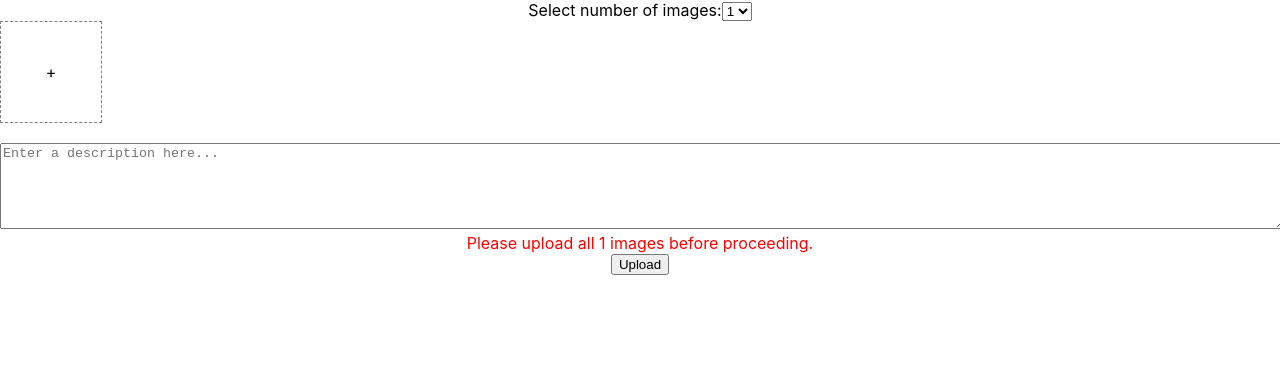
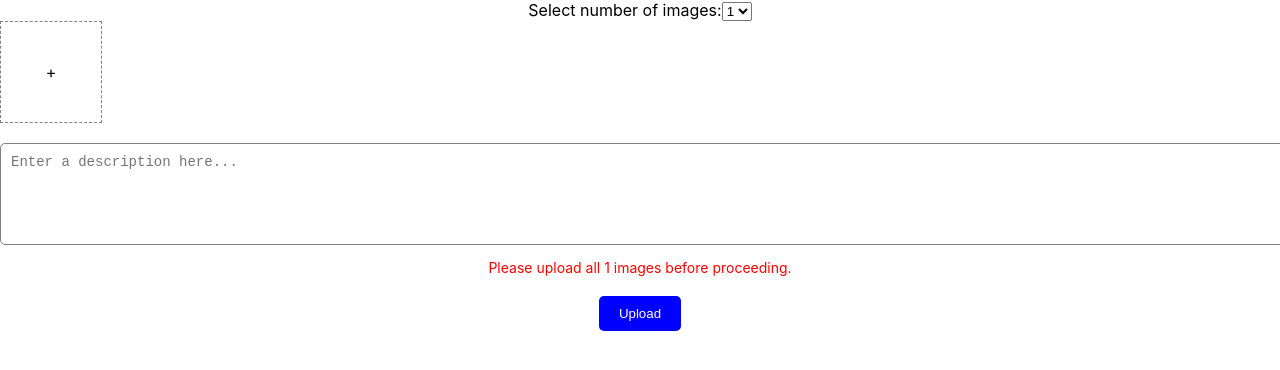
Before and after one commit to doanneda/scrap, a React (Create React App) app in the folder scrap-app/: page / in a window 1280 px wide. Both pictures are taken after a click on the button "Upload". Shown: the top 370 px of the page. Built offline with nearby package versions, Linux system fonts and the light colour scheme.

Commit message:
resizing images to make multiple images to be added to the storage

```diff
--- a/scrap-app/src/CreatePage.js
+++ b/scrap-app/src/CreatePage.js
@@ -13,10 +13,14 @@ export default function CreatePage() {
       "stickerType": "emoji",
       "position": [
         { "x": 10, "y": 20 },
-        { "x": 30, "y": 40 },
-      ],
+        { "x": 30, "y": 40 }
+      ]
     },
   ];
+
+  const MAX_FILE_SIZE = 5 * 1024 * 1024; // 5MB
+  const MAX_WIDTH = 800;
+  const MAX_HEIGHT = 800;
 
   const handleNumImagesChange = (event) => {
     const newNumImages = parseInt(event.target.value, 10);
@@ -27,7 +31,11 @@ export default function CreatePage() {
 
   const handleFileChange = (index, event) => {
     const file = event.target.files[0];
-    if (!file) return; // Prevent errors if no file is selected
+    if (file && file.size > MAX_FILE_SIZE) {
+      alert('File is too large. Please upload a file smaller than 5MB.');
+      return;
+    }
+
     const updatedImages = [...images];
     updatedImages[index] = file;
     setImages(updatedImages);
@@ -40,6 +48,46 @@ export default function CreatePage() {
     setImages(updatedImages);
   };
 
+  const resizeImage = (file) => {
+    return new Promise((resolve, reject) => {
+      const reader = new FileReader();
+      reader.onloadend = () => {
+        const img = new Image();
+        img.src = reader.result;
+
+        img.onload = () => {
+          const canvas = document.createElement('canvas');
+          const ctx = canvas.getContext('2d');
+
+          let width = img.width;
+          let height = img.height;
+
+          if (width > height) {
+            if (width > MAX_WIDTH) {
+              height *= MAX_WIDTH / width;
+              width = MAX_WIDTH;
+            }
+          } else {
+            if (height > MAX_HEIGHT) {
+              width *= MAX_HEIGHT / height;
+              height = MAX_HEIGHT;
+            }
+          }
+
+          canvas.width = width;
+          canvas.height = height;
+          ctx.drawImage(img, 0, 0, width, height);
+
+          resolve(canvas.toDataURL('image/jpeg')); // Base64 encoded image
+        };
+
+        img.onerror = reject;
+      };
+      reader.onerror = reject;
+      reader.readAsDataURL(file); // Reads the file as base64
+    });
+  };
+
   const handleUpload = async () => {
     // Check if all required images are uploaded
     if (images.filter((image) => image !== null).length !== numImages) {
@@ -47,58 +95,38 @@ export default function CreatePage() {
       return;
     }
 
-    console.log('Selected Images:', images);
-    console.log('Description:', description);
-
-    // Convert images to Base64
-    const imagePromises = images.map((file) => {
-      return new Promise((resolve, reject) => {
-        const reader = new FileReader();
-        reader.onloadend = () => {
-          const base64Image = reader.result; // Base64-encoded string
-          resolve(base64Image); // Resolve the promise with the Base64 string
-        };
-        reader.onerror = reject;
-        reader.readAsDataURL(file); // Reads the file as Base64 data URL
-      });
-    });
+    // Resize images and convert to Base64
+    const imagePromises = images.map((file) => resizeImage(file));
 
     try {
-      const base64Images = await Promise.all(imagePromises);
-      console.log("Base64 Encoded Images:", base64Images);
+      const resizedBase64Images = await Promise.all(imagePromises);
 
+      // Send to server
       const scrapData = {
         name,
-        binaryImages: base64Images, // Send Base64 strings to the backend
+        binaryImages: resizedBase64Images,
         description,
         color,
-        stickers,
+        stickers
       };
 
-      console.log("Sending scrapData to axios...");
-      const res = await axios.post("http://localhost:4000/scrap-pages/post", scrapData);
+      const res = await axios.post('http://localhost:4000/scrap-pages/post', scrapData);
+      console.log('Upload Successful', res.data);
 
-      console.log("Axios request successful");
-      if (res.data.error) {
-        console.error(res.data.error);
-      } else {
-        // const userId = res.data._id;
-        console.log("Storing user ID...");
-        // await Storage({ key: 'userId', value: userId, saveKey: true });
-        console.log("Successfully stored user ID!");
-      }
-    } catch (err) {
-      console.error("Error during image upload:", err.message);
-    }
-
-    // Reset state
+      // Reset state after successful upload
       setError('');
       setImages(Array(numImages).fill(null));
       setDescription('');
       alert('Upload successful!');
+    } catch (err) {
+      console.error('Upload error:', err.message);
+      setError('There was an error uploading the images.');
+    }
   };
 
   return (
+    <div>
+      {/* Dropdown for Number of Images */}
       <div>
         <label>
           Select number of images:
@@ -110,6 +138,9 @@ export default function CreatePage() {
             ))}
           </select>
         </label>
+      </div>
+
+      {/* Dynamic Grid for Image Slots */}
       <div
         style={{
           display: 'grid',
@@ -173,6 +204,9 @@ export default function CreatePage() {
           </div>
         ))}
       </div>
+
+      {/* Text Input Section */}
+      <div style={{ marginTop: '20px' }}>
         <textarea
           value={description}
           onChange={(e) => setDescription(e.target.value)}
@@ -180,11 +214,234 @@ export default function CreatePage() {
           style={{
             width: '100%',
             height: '80px',
-          marginTop: '20px',
+            padding: '10px',
+            fontSize: '14px',
+            border: '1px solid gray',
+            borderRadius: '5px',
           }}
         ></textarea>
-      {error && <div style={{ color: 'red' }}>{error}</div>}
-      <button onClick={handleUpload}>Upload</button>
+      </div>
+
+      {/* Error Message */}
+      {error && (
+        <div
+          style={{
+            marginTop: '10px',
+            color: 'red',
+            fontSize: '14px',
+          }}
+        >
+          {error}
+        </div>
+      )}
+
+      {/* Upload Button */}
+      <button
+        onClick={handleUpload}
+        style={{
+          marginTop: '20px',
+          padding: '10px 20px',
+          backgroundColor: 'blue',
+          color: 'white',
+          border: 'none',
+          borderRadius: '5px',
+          cursor: 'pointer',
+        }}
+      >
+        Upload
+      </button>
     </div>
   );
 }
+
+
+// import React, { useState } from 'react';
+// import axios from 'axios';
+
+// export default function CreatePage() {
+//   const [numImages, setNumImages] = useState(1);
+//   const [images, setImages] = useState([]);
+//   const [description, setDescription] = useState('');
+//   const [error, setError] = useState('');
+//   const name = "TEST3";
+//   const color = "paleGreen";
+//   const stickers = [
+//     {
+//       "stickerType": "emoji",
+//       "position": [
+//         { "x": 10, "y": 20 },
+//         { "x": 30, "y": 40 },
+//       ],
+//     },
+//   ];
+
+//   const handleNumImagesChange = (event) => {
+//     const newNumImages = parseInt(event.target.value, 10);
+//     setNumImages(newNumImages);
+//     setImages(Array(newNumImages).fill(null));
+//     setError('');
+//   };
+
+//   const handleFileChange = (index, event) => {
+//     const file = event.target.files[0];
+//     if (!file) return; // Prevent errors if no file is selected
+//     const updatedImages = [...images];
+//     updatedImages[index] = file;
+//     setImages(updatedImages);
+//     setError('');
+//   };
+
+//   const handleRemove = (index) => {
+//     const updatedImages = [...images];
+//     updatedImages[index] = null;
+//     setImages(updatedImages);
+//   };
+
+//   const handleUpload = async () => {
+//     // Check if all required images are uploaded
+//     if (images.filter((image) => image !== null).length !== numImages) {
+//       setError(`Please upload all ${numImages} images before proceeding.`);
+//       return;
+//     }
+
+//     console.log('Selected Images:', images);
+//     console.log('Description:', description);
+
+//     // Convert images to Base64
+//     const imagePromises = images.map((file) => {
+//       return new Promise((resolve, reject) => {
+//         const reader = new FileReader();
+//         reader.onloadend = () => {
+//           const base64Image = reader.result; // Base64-encoded string
+//           resolve(base64Image); // Resolve the promise with the Base64 string
+//         };
+//         reader.onerror = reject;
+//         reader.readAsDataURL(file); // Reads the file as Base64 data URL
+//       });
+//     });
+
+//     try {
+//       const base64Images = await Promise.all(imagePromises);
+//       console.log("Base64 Encoded Images:", base64Images);
+
+//       const scrapData = {
+//         name,
+//         binaryImages: base64Images, // Send Base64 strings to the backend
+//         description,
+//         color,
+//         stickers,
+//       };
+
+//       console.log("Sending scrapData to axios...");
+//       const res = await axios.post("http://localhost:4000/scrap-pages/post", scrapData);
+
+//       console.log("Axios request successful");
+//       if (res.data.error) {
+//         console.error(res.data.error);
+//       } else {
+//         // const userId = res.data._id;
+//         console.log("Storing user ID...");
+//         // await Storage({ key: 'userId', value: userId, saveKey: true });
+//         console.log("Successfully stored user ID!");
+//       }
+//     } catch (err) {
+//       console.error("Error during image upload:", err.message);
+//     }
+
+//     // Reset state
+//     setError('');
+//     setImages(Array(numImages).fill(null));
+//     setDescription('');
+//     alert('Upload successful!');
+//   };
+
+//   return (
+//     <div>
+//       <label>
+//         Select number of images:
+//         <select value={numImages} onChange={handleNumImagesChange}>
+//           {[1, 2, 3, 4].map((num) => (
+//             <option key={num} value={num}>
+//               {num}
+//             </option>
+//           ))}
+//         </select>
+//       </label>
+//       <div
+//         style={{
+//           display: 'grid',
+//           gridTemplateColumns: `repeat(${Math.min(2, numImages)}, 1fr)`,
+//           gap: '10px',
+//         }}
+//       >
+//         {Array.from({ length: numImages }).map((_, index) => (
+//           <div key={index} style={{ position: 'relative', textAlign: 'center' }}>
+//             {images[index] ? (
+//               <>
+//                 <img
+//                   src={URL.createObjectURL(images[index])}
+//                   alt="Preview"
+//                   style={{
+//                     width: '100px',
+//                     height: '100px',
+//                     objectFit: 'cover',
+//                   }}
+//                 />
+//                 <button
+//                   onClick={() => handleRemove(index)}
+//                   style={{
+//                     position: 'absolute',
+//                     top: 0,
+//                     right: 0,
+//                     backgroundColor: 'red',
+//                     color: 'white',
+//                     border: 'none',
+//                     borderRadius: '50%',
+//                     width: '20px',
+//                     height: '20px',
+//                     cursor: 'pointer',
+//                   }}
+//                 >
+//                   &times;
+//                 </button>
+//               </>
+//             ) : (
+//               <label>
+//                 <div
+//                   style={{
+//                     width: '100px',
+//                     height: '100px',
+//                     border: '1px dashed gray',
+//                     display: 'flex',
+//                     alignItems: 'center',
+//                     justifyContent: 'center',
+//                     cursor: 'pointer',
+//                   }}
+//                 >
+//                   +
+//                 </div>
+//                 <input
+//                   type="file"
+//                   style={{ display: 'none' }}
+//                   onChange={(e) => handleFileChange(index, e)}
+//                 />
+//               </label>
+//             )}
+//           </div>
+//         ))}
+//       </div>
+//       <textarea
+//         value={description}
+//         onChange={(e) => setDescription(e.target.value)}
+//         placeholder="Enter a description here..."
+//         style={{
+//           width: '100%',
+//           height: '80px',
+//           marginTop: '20px',
+//         }}
+//       ></textarea>
+//       {error && <div style={{ color: 'red' }}>{error}</div>}
+//       <button onClick={handleUpload}>Upload</button>
+//     </div>
+//   );
+// }
```
Lines whose indentation alone changed are shown as unchanged.
